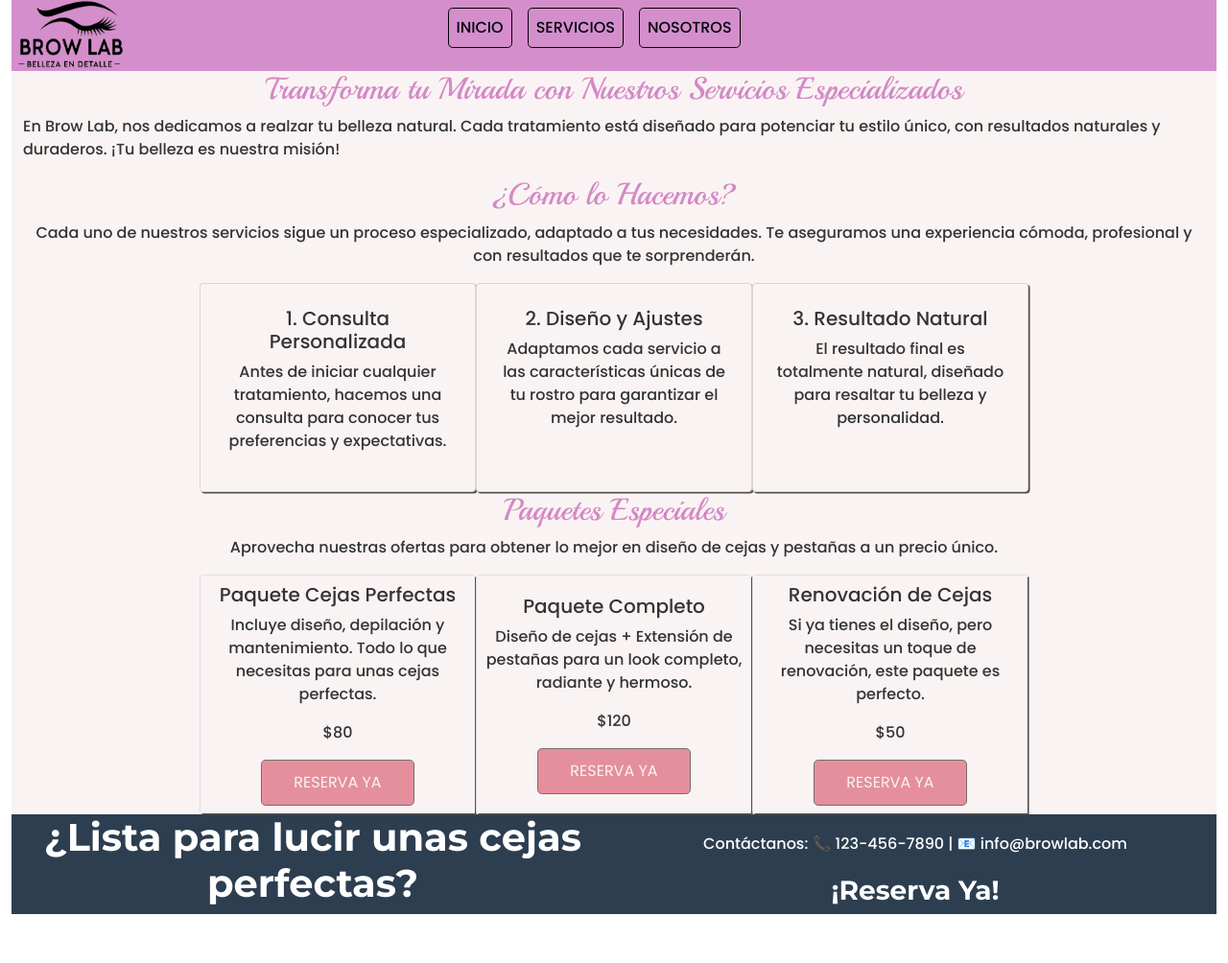
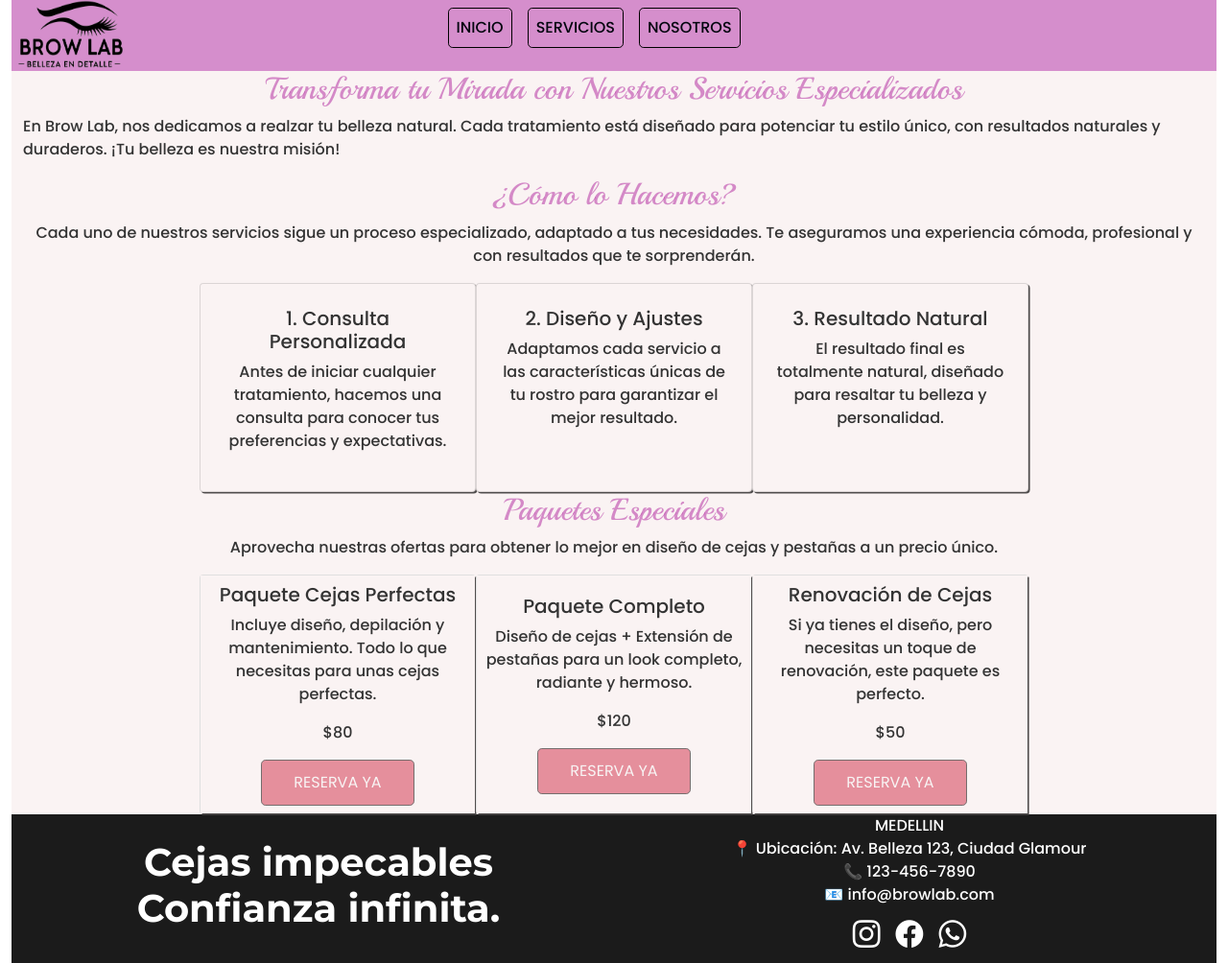
Before and after one commit to Elmani97/2da-entrega-browlab, a website: page pages/servicios.html in a window 1280 px wide. Shown: the whole page at 96% size. Before the commit the page ends 953 px from the top, so only its background shows below. Drawn offline with nearby package versions, Linux system fonts and the light colour scheme.

Commit message:
footerblack

```diff
--- a/pages/servicios.html
+++ b/pages/servicios.html
@@ -4,6 +4,7 @@
     <meta charset="UTF-8">
     <meta name="viewport" content="width=device-width, initial-scale=1.0">
     <link href="https://cdn.jsdelivr.net/npm/bootstrap@5.1.3/dist/css/bootstrap.min.css" rel="stylesheet" integrity="sha384-1BmE4kWBq78iYhFldvKuhfTAU6auU8tT94WrHftjDbrCEXSU1oBoqyl2QvZ6jIW3" crossorigin="anonymous">
+    <link rel="stylesheet" href="https://cdn.jsdelivr.net/npm/bootstrap-icons/font/bootstrap-icons.css">
     <link href="https://unpkg.com/aos@2.3.1/dist/aos.css" rel="stylesheet">
     <link rel="stylesheet" href="../css/main.css">
     <title>BROW LAB</title>
@@ -95,18 +96,30 @@
           </section>
 
         </main>
-        <footer class="contacto">
-          <h2 class="h2footer">¿Lista para lucir unas cejas perfectas?</h2>
-          <h3>¡Reserva Ya!</h3>
-          <p class="pcontact">Contáctanos: 📞 123-456-7890 | 📧 info@browlab.com</p>
+        <footer class="container-fluid contacto">
+          <h2 class="h2footer">Cejas impecables<br> Confianza infinita.</h2>
+          <p class="pcontact">MEDELLIN<br>📍 Ubicación: Av. Belleza 123, Ciudad Glamour <br>📞 123-456-7890<br>📧 info@browlab.com</p>
+          <div class="iconss">
+          <i class="bi bi-instagram"></i>
+          <i class="bi bi-facebook"></i>
+          <i class="bi bi-whatsapp"></i>
+          </div>
         </footer>
       </div>
     </div>
-     <script src="https://cdn.jsdelivr.net/npm/aos@2.3.1/dist/aos.js"></script>
+    <script src="https://cdn.jsdelivr.net/npm/aos@2.3.1/dist/aos.js"></script>
     <script>
-  AOS.init();
-</script>
-     <script src="https://cdn.jsdelivr.net/npm/@popperjs/core@2.10.2/dist/umd/popper.min.js" integrity="sha384-7+zCNj/IqJ95wo16oMtfsKbZ9ccEh31eOz1HGyDuCQ6wgnyJNSYdrPa03rtR1zdB" crossorigin="anonymous"></script>
-    <script src="https://cdn.jsdelivr.net/npm/bootstrap@5.1.3/dist/js/bootstrap.min.js" integrity="sha384-QJHtvGhmr9XOIpI6YVutG+2QOK9T+ZnN4kzFN1RtK3zEFEIsxhlmWl5/YESvpZ13" crossorigin="anonymous"></script>
+      AOS.init();
+    </script>
+    <script
+      src="https://cdn.jsdelivr.net/npm/@popperjs/core@2.10.2/dist/umd/popper.min.js"
+      integrity="sha384-7+zCNj/IqJ95wo16oMtfsKbZ9ccEh31eOz1HGyDuCQ6wgnyJNSYdrPa03rtR1zdB"
+      crossorigin="anonymous"
+    ></script>
+    <script
+      src="https://cdn.jsdelivr.net/npm/bootstrap@5.1.3/dist/js/bootstrap.min.js"
+      integrity="sha384-QJHtvGhmr9XOIpI6YVutG+2QOK9T+ZnN4kzFN1RtK3zEFEIsxhlmWl5/YESvpZ13"
+      crossorigin="anonymous"
+    ></script>
   </body>
 </html>
--- a/sass/layout/INDEX/contactoss_index/_contacto.scss
+++ b/sass/layout/INDEX/contactoss_index/_contacto.scss
@@ -3,7 +3,7 @@
 .contacto {
     display: grid;
     grid-area: contacto;
-    background-color: #2c3e50;
+    background-color: #000000e4;
     color: white;
     grid-template-columns: 1fr 1fr;
     grid-template-rows: 1fr 0.4fr;
@@ -27,6 +27,11 @@
         grid-column: 2/3;
         grid-row: 1/2;
         margin-bottom: 0;
+        font-size: 1rem;
+
+        @include mobile{
+            font-size: 0.8rem;
+        }
 
     }
     .iconss{
```
Also changed, not shown: pages/sobre_nosotros.html (+9 -4 lines), css/main.css, 1 other file.
